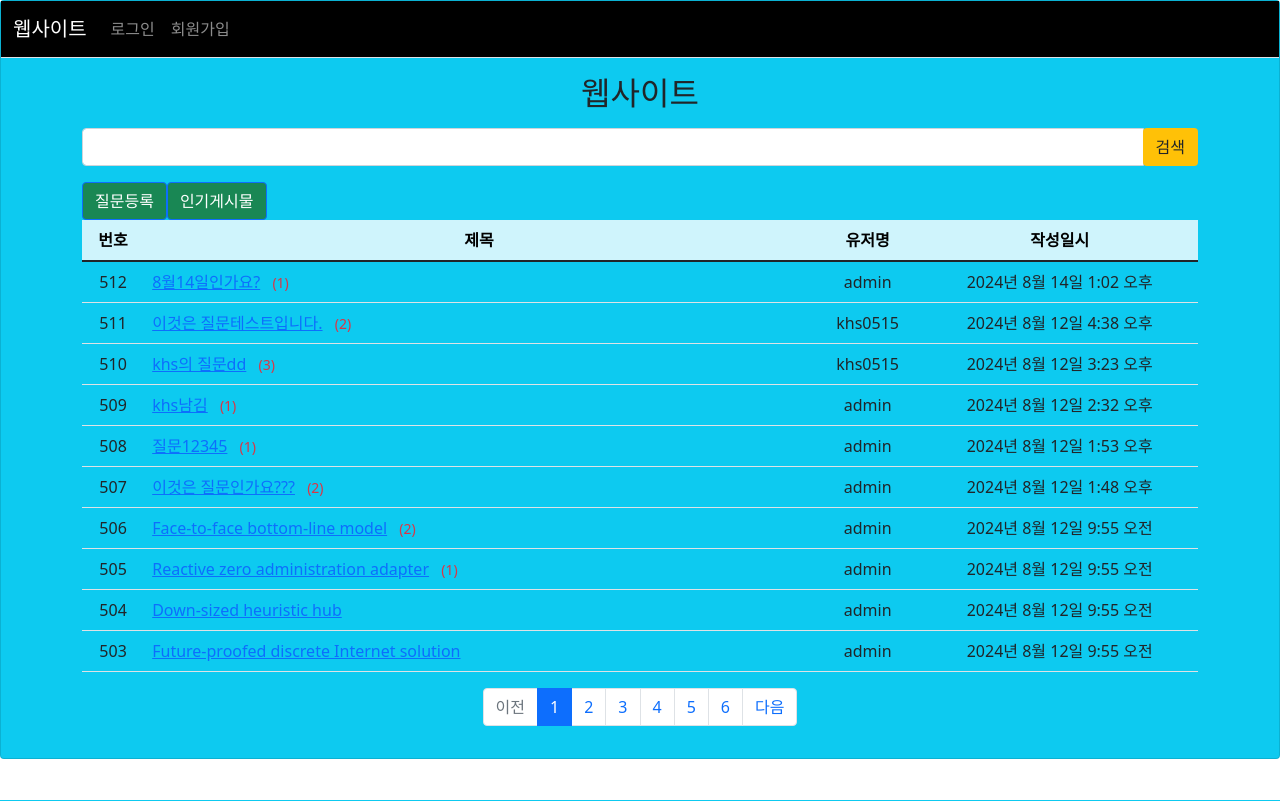
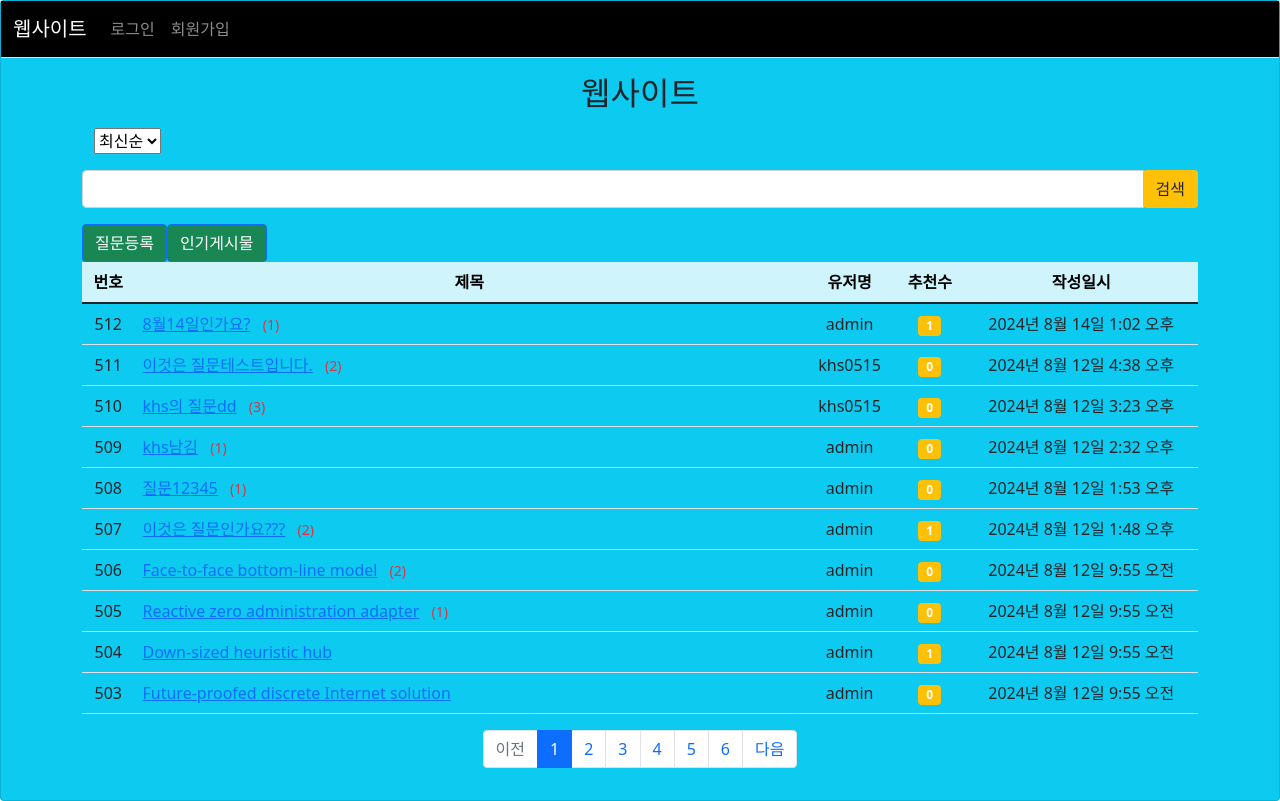
Before and after one commit to HSKIM2024/PROJECT, a Django app: page / in a window 1280 px wide. Run offline with Django 5.2, Linux system fonts and the light colour scheme; data comes from the database, SQL or seed files in the repository; both versions use the stored data as it was after the commit; some libraries are stand-ins or nearby versions.

Commit message:
1차 수정

```diff
--- a/BOARD/admin.py
+++ b/BOARD/admin.py
@@ -6,5 +6,9 @@ class QuestionAdmin(admin.ModelAdmin):
 class AnswerAdmin(admin.ModelAdmin):
     search_fields = ['content']
 
+class ProfileAdmin(admin.ModelAdmin):
+    search_fields = ['user']
+
 admin.site.register(Question)
 admin.site.register(Answer)
+admin.site.register(Profile)
--- a/BOARD/apps.py
+++ b/BOARD/apps.py
@@ -3,3 +3,6 @@ from django.apps import AppConfig
 class BoardConfig(AppConfig):
     default_auto_field = 'django.db.models.BigAutoField'
     name = 'BOARD'
+
+class UserConfig(AppConfig):
+    name = 'BOARD'
--- a/BOARD/models.py
+++ b/BOARD/models.py
@@ -9,7 +9,6 @@ class Question(models.Model):
     create_date = models.DateTimeField()
     modify_date = models.DateTimeField(null=True,blank=True)
     recommender = models.ManyToManyField(User,related_name='recommender_question')
-
     def __str__(self):
         return self.subject
 
@@ -21,8 +20,6 @@ class Answer(models.Model):
     create_date = models.DateTimeField()
     modify_date = models.DateTimeField(null=True,blank=True)
     recommender = models.ManyToManyField(User,related_name="recommender_answer")
-
-
     def __str__(self):
         return self.content
 
--- a/BOARD/views.py
+++ b/BOARD/views.py
@@ -1,18 +1,40 @@
 from django.shortcuts import render,redirect
 from django.utils import timezone
 from .models import Question,Answer
-from django.http import HttpResponseNotAllowed
-from .forms import QuestionForm,AnswerForm,ProfileForm
-from common.forms import UserForm,UserCreationForm
+from BOARD.forms import QuestionForm,AnswerForm,ProfileForm
 from django.core.paginator import Paginator
 from django.contrib.auth.decorators import login_required
 from django.contrib import messages
-from django.db.models import Q
+from django.db.models import Q,Count
+from django.contrib.auth import logout
+from django.contrib.auth import login,authenticate
+from BOARD.forms import UserForm,UserCreationForm
+from django.http import HttpResponseNotAllowed
+
+
+def LOGOUT_VIEW(request):
+    logout(request)
+    return redirect("index")
+
+def SIGNUP_VIEW(request):
+    if request.method == "POST":
+        form = UserForm(request.POST)
+        if form.is_valid():
+            form.save()
+            username = form.cleaned_data.get('username')
+            raw_password = form.cleaned_data.get('password1')
+            user = authenticate(username=username, password=raw_password) #사용자인증
+            login(request, user) #로그인
+            return redirect("index")
+    else:
+        form = UserForm()
+    return render(request, "BOARD/signup.html", {"form":form})
 
 def index(request):
-    page = request.GET.get('page','1')
-    keyword = request.GET.get('keyword','')
+    page = request.GET.get('page','1') #페이지
+    keyword = request.GET.get('keyword','') #검색어
     QList = Question.objects.order_by('-create_date')
+
     if keyword:
         QList = QList.filter(
             Q(subject__icontains=keyword) | #제목검색
@@ -135,19 +157,3 @@ def answer_recommend(request,answer_id):
     else:
         answer.recommender.add(request.user)
     return redirect("detail",question_id=answer.question.id)
-
-# @login_required(login_url='login_view')
-# def user_mypage_update(request):
-#     if request.method == 'POST':
-#         form = UserUpdateForm(request.POST, instance=request.user)
-#         profileform = ProfileForm(request.POST, request.FILES, instance=request.user.profile)
-#
-#         if form.is_valid() and profileform.is_valid():
-#             form.save()
-#             profileform.save()
-#             messages.success(request,"프로필이 업데이트 되었습니다!")
-#             return redirect("/user/mypage")
-#     else:
-#         user_form = UserForm(instance=request.user)
-#         profile_form = ProfileForm(instance=request.user.profile)
-#     return render(request,'user/mypage_update.html',{'form':user_form,'profileform':profile_form})
--- a/common/__init__.py
+++ /dev/null
@@ -1 +0,0 @@
-## 사용안함 ##
--- a/common/admin.py
+++ /dev/null
@@ -1,3 +0,0 @@
-from django.contrib import admin
-
-## 사용안함 ##
--- a/common/models.py
+++ /dev/null
@@ -1,3 +0,0 @@
-from django.db import models
-
-## 사용안함 ##
--- a/common/tests.py
+++ /dev/null
@@ -1,3 +0,0 @@
-from django.test import TestCase
-
-## 사용안함 ##
--- a/config/urls.py
+++ b/config/urls.py
@@ -1,9 +1,7 @@
 from django.contrib import admin
-from django.urls import path
-
+from django.urls import path,include
+from BOARD import views
 import BOARD.views
-from BOARD import views
-from common import views
 from django.contrib.auth import views as AUTH_VIEW
 from django.conf import settings
 from django.conf.urls.static import static
@@ -19,9 +17,9 @@ urlpatterns = [
     path('question/create/', BOARD.views.question_create, name='question_create'),
     path('question/modify/<int:question_id>/', BOARD.views.question_modify, name='question_modify'),
     path('question/delete/<int:question_id>/',BOARD.views.question_delete, name='question_delete'),
-    path('common/login/',AUTH_VIEW.LoginView.as_view(template_name='common/login.html'), name='login_view'),
-    path('common/logout/',views.LOGOUT_VIEW,name='logout_view'),
-    path('common/signup/',views.SIGNUP_VIEW, name="signup_view"),
+    path('BOARD/login/', AUTH_VIEW.LoginView.as_view(template_name='BOARD/login.html'), name='login_view'),
+    path('BOARD/logout/',BOARD.views.LOGOUT_VIEW,name='logout_view'),
+    path('BOARD/signup/',BOARD.views.SIGNUP_VIEW, name="signup_view"),
     path('question/recommend/<int:question_id>/',BOARD.views.question_recommend, name='question_recommend'),
     path('answer/recommend/<int:answer_id>/',BOARD.views.answer_recommend, name='answer_recommend'),
 ] + static(settings.MEDIA_URL, document_root=settings.MEDIA_ROOT)
--- a/templates/BOARD/QList.html
+++ b/templates/BOARD/QList.html
@@ -4,6 +4,18 @@
 {% block content %}
 <div class="container my-3">
     <h2 align="center">웹사이트</h2>
+    <div class="container my-3">
+        <div class="row justify-content-between my-3">
+            <div class="col-2">
+                <select name="sort" id="sort">
+                    <option value="recent"  id="recent">최신순</option>
+                    <option value="recommend" id="recommend">추천순</option>
+                    <option value="comment" id="comment">댓글순</option>
+                </select>
+            </div>
+        </div>
+    </div>
+
     <div class="row my-3">
         <div class="col-12">
             <div class="input-group">
@@ -14,14 +26,16 @@
             </div>
         </div>
     </div>
+
     <table class="table">
         <thead>
          <a href="{% url 'question_create' %}" class="btn btn-primary bg-success">질문등록</a>
-         <a href="{% url 'question_create' %}" class="btn btn-primary bg-success">인기게시물</a>
+         <a href="{% url 'index' %}" class="btn btn-primary bg-success">인기게시물</a>
         <tr class="text-center table-info">
             <th>번호</th>
             <th style="width:60%">제목</th>
             <th>유저명</th>
+            <th>추천수</th>
             <th>작성일시</th>
         </tr>
         </thead>
@@ -40,6 +54,11 @@
                 {% endif %}
             </td>
             <td>{{ question.author }}</td> <!-- 글쓴이추가 -->
+            <td>
+                {% if question.recommender.all.count >=  0 %}
+                <span class="badge bg-warning badge-warning px-2 py-1">{{ question.recommender.all.count }}</span>
+                {% endif %}
+            </td>
             <td>{{ question.create_date }}</td>
         </tr>
         {% endfor %}
@@ -103,6 +122,7 @@
 {% block script %}
 <script type="text/javascript">
 const page_elements = document.getElementsByClassName("page-link");
+
 Array.from(page_elements).forEach(function(element){
     element.addEventListener('click',function(){
         document.getElementById('page').value = this.dataset.page;
--- a/templates/common/login.html
+++ b/templates/BOARD/login.html
@@ -2,7 +2,7 @@
 {% block content %}
 <div class="container-my-3">
  <div class="table-info bg-info modal-dialog-centered card">
-    <form method="post", action="{% url "login_view" %}">
+    <form method="post" action="{% url "login_view" %}">
         {% csrf_token %}
         <input type="hidden" name="next" value="{{ next }}">
         {% include "form_errors.html" %}
```
Also changed, not shown: BOARD/forms.py (+8 -0 lines), common/apps.py (deleted, +0 -8 lines), common/forms.py (deleted, +0 -12 lines), common/views.py (deleted, +0 -24 lines), config/settings.py (+10 -52 lines), config/wsgi.py (+0 -9 lines), common/migrations/__init__.py (deleted), db.sqlite3, templates/BOARD/signup.html (renamed from templates/common/signup.html).
